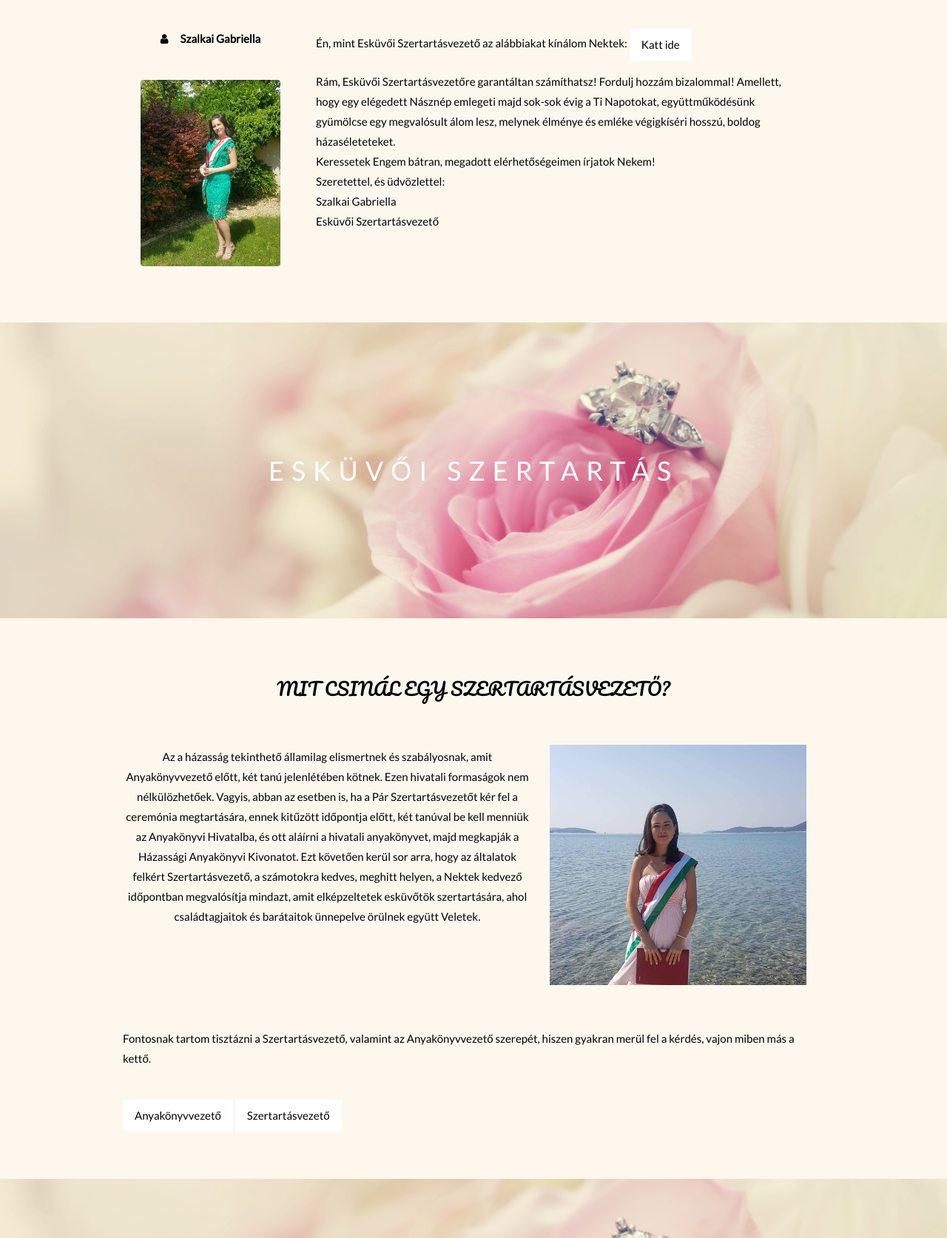
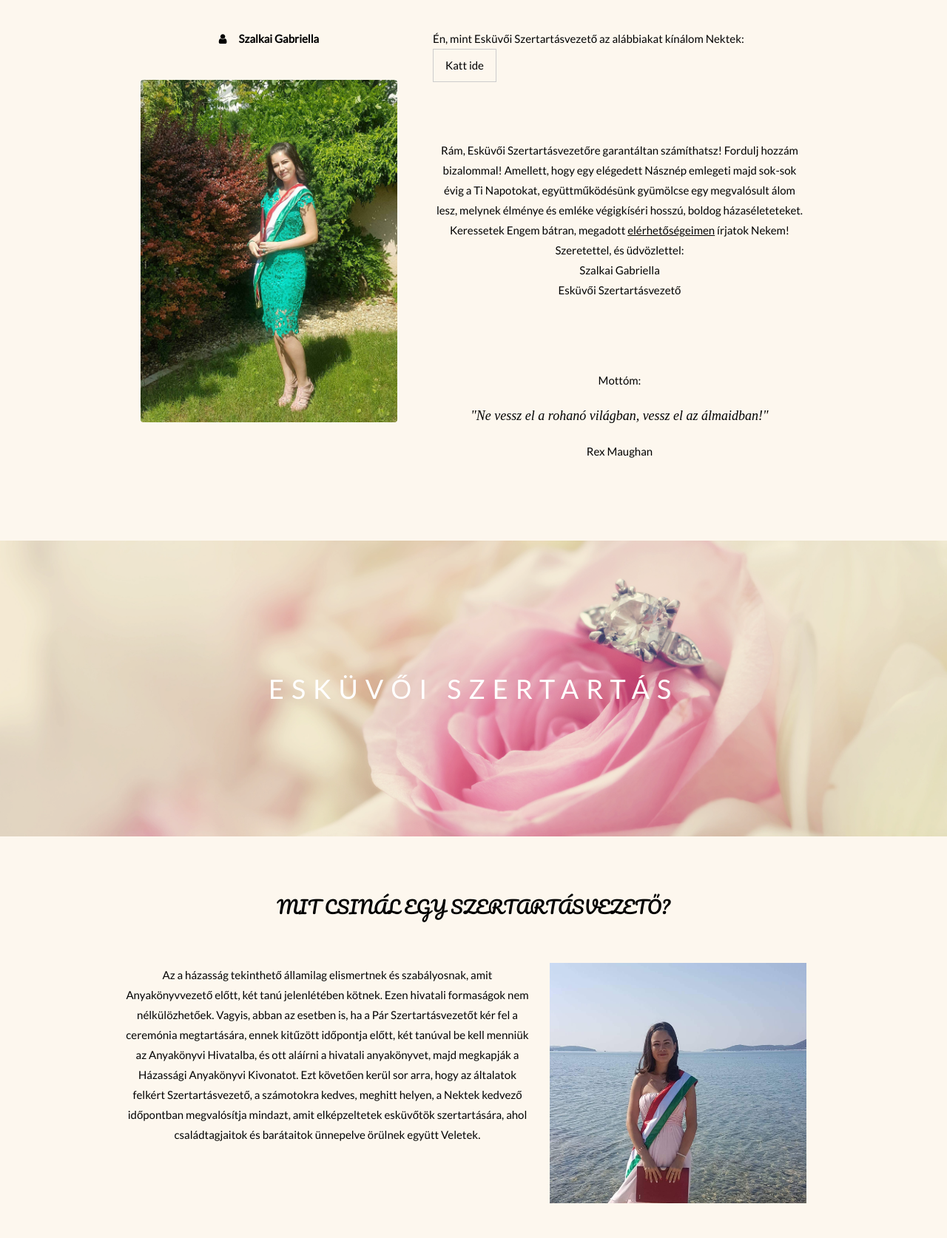
Before and after one commit to Atiballer/atiballer.github.io, a plain HTML site: page index.html in a window 1280 px wide. Shown: the part 1328-3002 px from the top of the page at 74% size. Drawn offline with Linux system fonts and the light colour scheme; some packages are replaced by stand-ins of ours; a web font is replaced by a local one.

Commit message:
kért változások
gombszín, kiemelések, mottó

```diff
--- a/index.html
+++ b/index.html
@@ -168,7 +168,7 @@
                 <br>
             </p>
             <div class="w3-row">
-                <div class="w3-col m6 l3 w3-center w3-padding-large">
+                <div class="w3-col m6 l5 w3-center w3-padding-large">
                     <p>
                         <b>
                             <i class="fa fa-user w3-margin-right"></i>Szalkai Gabriella</b>
@@ -177,9 +177,9 @@
                     <img src="/img/gabi.jpg" class="w3-round w3-image" alt="Szalkai Gabi szertartásveztő" width="500" height="333">
                 </div>
 
-                <div class="w3-col m6 l9 w3-padding-large">
+                <div class="w3-col m6 l7 w3-padding-large">
                     <p>Én, mint Esküvői Szertartásvezető az alábbiakat kínálom Nektek:
-                        <button onclick="displayFunction()" class="w3-btn w3-white">Katt ide</button>
+                        <button onclick="displayFunction()" class="w3-btn w3-white w3-theme-l4 w3-border">Katt ide</button>
                         <ul class="w3-ul w3-hide" id="Nektek">
                             <li>Személyes találkozás egy előre egyeztetett időpontban</li>
                             <li>Megismerkedés, beszélgetés, elképzeléseitek feltárása</li>
@@ -194,19 +194,32 @@
                                 ilyen például: lakatceremónia, pillangóröptetés, kötelékszertartás</li>
                             <li>A szertartás ünnepélyes keretek között zajlik, úgy ahogyan Ti megálmodtátok, minden apró részlet
                                 megvalósításra kerülhet, Titeket tükröz, Nektek, Rólatok szól</li>
-                            <li>Szeretnél saját igényeidhez igazodó szertartást, amit nem kötnek hivatali szabályok, sem helyszín-
-                                és időkorlátok?</li>
-                            <li>Úgy érzed, megnyugtató lenne számodra, hogy ismerd azt a személyt, aki szertartásodat levezeti?</li>
-                            <li>Fontosnak tartod, hogy tisztában légy saját esküvőd szertartásának forgatókönyvével?</li>
+                            <li>
+                                <strong>Szeretnél saját igényeidhez igazodó szertartást, amit nem kötnek hivatali szabályok, sem
+                                    helyszín- és időkorlátok?</strong>
+                            </li>
+                            <li>
+                                <strong>Úgy érzed, megnyugtató lenne számodra, hogy ismerd azt a személyt, aki szertartásodat levezeti?</strong>
+                            </li>
+                            <li>
+                                <strong>Fontosnak tartod, hogy tisztában légy saját esküvőd szertartásának forgatókönyvével?</strong>
+                            </li>
                         </ul>
-                        Rám, Esküvői Szertartásvezetőre garantáltan számíthatsz! Fordulj hozzám bizalommal! Amellett, hogy egy elégedett Násznép
-                        emlegeti majd sok-sok évig a Ti Napotokat, együttműködésünk gyümölcse egy megvalósult álom lesz,
-                        melynek élménye és emléke végigkíséri hosszú, boldog házaséleteteket.
-                        <br>Keressetek Engem bátran, megadott elérhetőségeimen írjatok Nekem!
+                    </p>
+                    <p class="w3-center w3-padding-64">Rám, Esküvői Szertartásvezetőre garantáltan számíthatsz! Fordulj hozzám bizalommal! Amellett, hogy egy
+                        elégedett Násznép emlegeti majd sok-sok évig a Ti Napotokat, együttműködésünk gyümölcse egy megvalósult
+                        álom lesz, melynek élménye és emléke végigkíséri hosszú, boldog házaséleteteket.
+                        <br>Keressetek Engem bátran, megadott <a href="#contact">elérhetőségeimen</a> írjatok Nekem!
                         <br> Szeretettel, és üdvözlettel:
                         <br> Szalkai Gabriella
                         <br>Esküvői Szertartásvezető</p>
+                    <div class="w3-panel w3-theme-l4 w3-center">
+                        <p>Mottóm:</p>
+                        <p class="w3-large w3-serif">
+                            <i>"Ne vessz el a rohanó világban, vessz el az álmaidban!"</i>
                         </p>
+                        <p>Rex Maughan</p>
+                    </div>
                 </div>
             </div>
         </div>
@@ -240,21 +253,20 @@
             <p>Fontosnak tartom tisztázni a Szertartásvezető, valamint az Anyakönyvvezető szerepét, hiszen gyakran merül fel
                 a kérdés, vajon miben más a kettő.</p>
             <br>
-                <button onclick="display2Function()" class="w3-btn w3-white w3-center">Anyakönyvvezető</button>
+            <button onclick="display2Function()" class="w3-btn w3-white w3-center w3-theme-l4 w3-border">Anyakönyvvezető</button>
             <ul class="w3-ul w3-hide" id="Anyakonyvezeto">
                 <li>A házasságkötés törvényi feltételeinek vizsgálatát végzi el</li>
                 <li>Csak saját közigazgatási területén végezheti munkáját</li>
                 <li>Időbeosztása függ a hivatal nyitvatartási rendjétől</li>
                 <li>A házasságkötés, hivatali teendői közé tartozik, ezért lehetőségei korlátozottak</li>
                 <li>A szertartás menetrendje egy megszokott forma szerint zajlik</li>
-                    <li>A Pár csak az esküvő napján találkozik az Anyakönyvvezetővel, nincs előzetes személyes találkozó, sem
-                        elbeszélgetés</li>
-                    <li>A házasságkötő termekben egy adott napon több esküvő zajlik egymás után, az időpontok is korlátokhoz
-                        kötöttek
+                <li>A Pár csak az esküvő napján találkozik az Anyakönyvvezetővel, nincs előzetes személyes találkozó, sem elbeszélgetés
+                </li>
+                <li>A házasságkötő termekben egy adott napon több esküvő zajlik egymás után, az időpontok is korlátokhoz kötöttek
                 </li>
             </ul>
 
-                <button onclick="display3Function()" class="w3-btn w3-white w3-center"> Szertartásvezető</button>
+            <button onclick="display3Function()" class="w3-btn w3-white w3-center w3-theme-l4 w3-border"> Szertartásvezető</button>
             <ul class="w3-ul w3-hide" id="Szertartasvezeto">
                 <li>A modernebb kivitelezés érdekében megjelenő, mára teljesen elfogadott, új szolgáltatás</li>
                 <li>Rugalmassága miatt egyre keresettebbé vált</li>
@@ -265,8 +277,8 @@
                 <li>Egyénre szabott szöveg a szertartáson</li>
                 <li>A polgári ceremónia közben, lehetőség saját és egyedi szertartásra, amellyel a Pár megerősítheti összetartozását,
                     ilyen például: a kötelékszertartás, pillangóröptetés, lakatceremónia</li>
-                    <li>Ünnepélyes keretek között, személyes hangvételű szertartás, amely Nektek, Rólatok szól, szeretteitek,
-                        barátaitok körében megtartva</li>
+                <li>Ünnepélyes keretek között, személyes hangvételű szertartás, amely Nektek, Rólatok szól, szeretteitek, barátaitok
+                    körében megtartva</li>
             </ul>
         </div>
     </div>
```
Also changed, not shown: 2 other files. Lines whose indentation alone changed are shown as unchanged.
